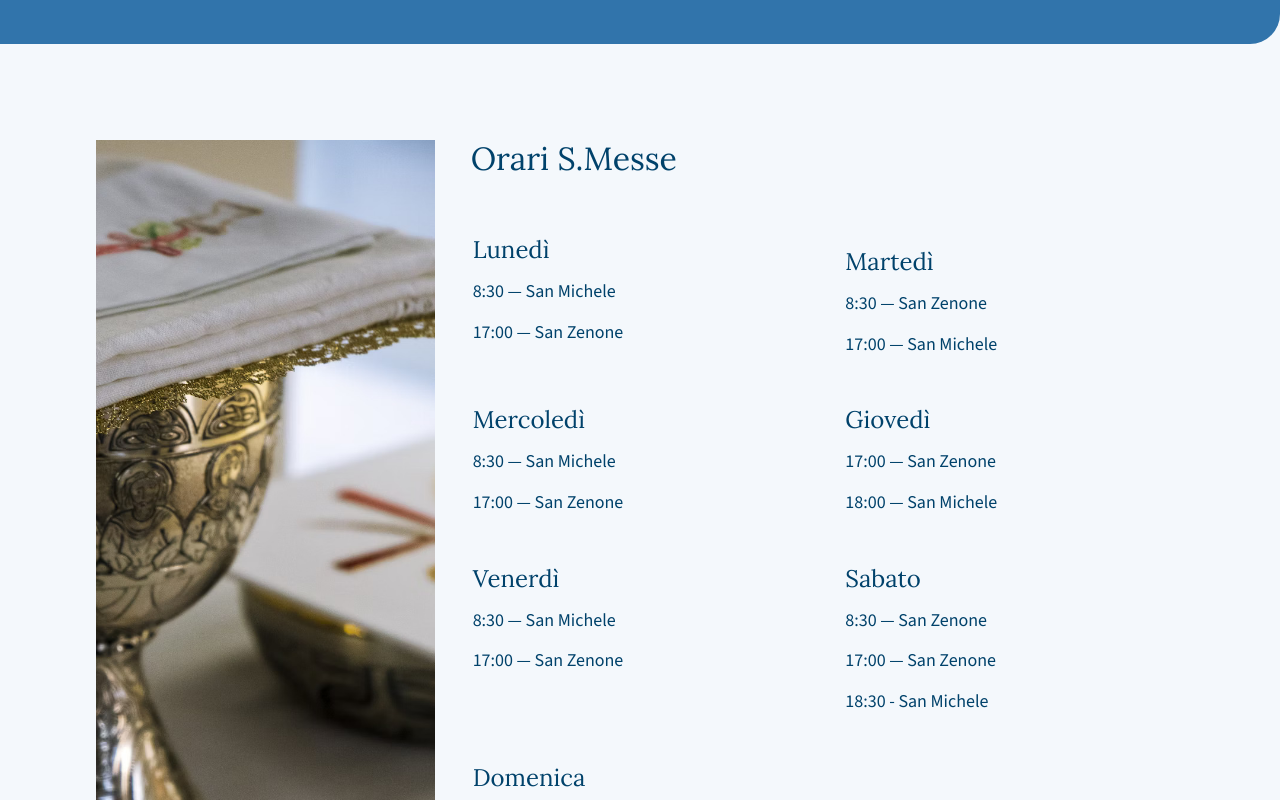
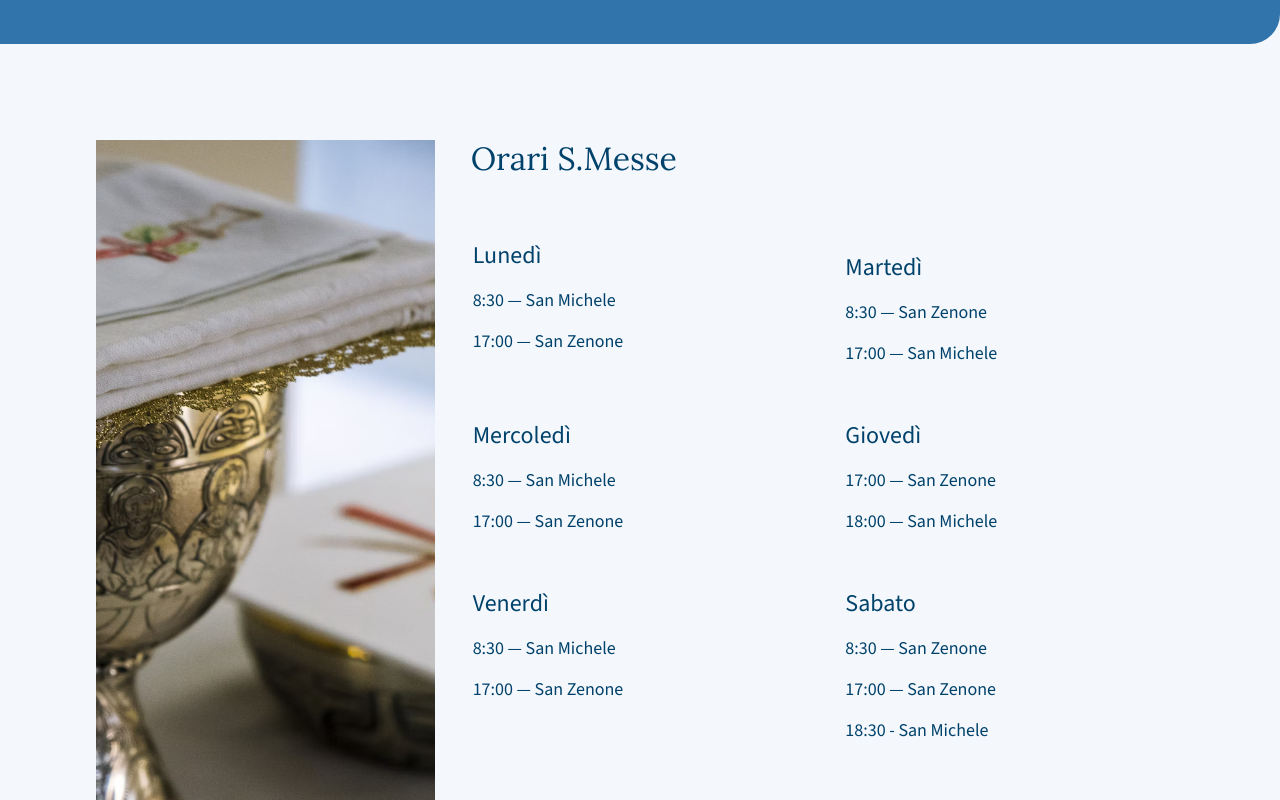
Before and after one commit to ClaudiaCavalleri/parrocchieprevalle, a React (Vite) app: page / in a window 1280 px wide. Shown: the part 3005-3805 px from the top of the page. Built offline with nearby package versions, Linux system fonts and the light colour scheme.

Commit message:
Fix hydration issues

```diff
--- a/src/components/atoms/Text/Text.tsx
+++ b/src/components/atoms/Text/Text.tsx
@@ -3,11 +3,13 @@ import type { FC, HtmlHTMLAttributes } from "react";
 export interface TextProps extends HtmlHTMLAttributes<HTMLOrSVGElement> {
     children?: React.ReactNode;
     className?: string;
+    tag?: React.ElementType;
 }
 
 const Text: FC<TextProps> = ({
     children,
     className,
+    tag: Tag = 'p',
     ...props
 }) => {
     const componentClassName = [
@@ -15,12 +17,12 @@ const Text: FC<TextProps> = ({
     ].join(" ").trim();
 
     return (
-        <p
+        <Tag
             className={componentClassName}
             {...props}
         >
             {children}
-        </p>
+        </Tag>
     )
 }
 
--- a/src/components/molecules/TextRow/TextRow.tsx
+++ b/src/components/molecules/TextRow/TextRow.tsx
@@ -8,8 +8,10 @@ import React from 'react';
 
 export interface TextRowProps extends TitleProps {
     align?: 'text-center' | 'text-left';
+    elTag?: React.ElementType;
     subtitle?: string|React.ReactNode;
     subtitleProps?: TitleProps;
+    tag?: 'tr' | 'div';
     text?: string | React.ReactNode | Array<string | ReactNode>;
     textProps?: TextProps;
 }
@@ -17,8 +19,10 @@ export interface TextRowProps extends TitleProps {
 const TextRow: FC<TextRowProps> = ({
     align = 'text-left',
     className = '',
+    elTag,
     subtitle,
     subtitleProps,
+    tag: Tag = 'div',
     text = '',
     textProps,
 }) => {
@@ -32,12 +36,12 @@ const TextRow: FC<TextRowProps> = ({
     ].join(' ')
 
     return (
-        <div className={wrapperClassName}>
+        <Tag className={wrapperClassName}>
             {
                 hasSubtitle && (
                     <Title
-                        className="mt"
-                        tag='h3'
+                        className="mt h3-td"
+                        tag={Tag === 'tr' ? 'td' : elTag}
                         {...subtitleProps}
                     >
                         {subtitle || subtitleProps?.title}
@@ -52,6 +56,7 @@ const TextRow: FC<TextRowProps> = ({
                             <Text
                                 key={index}
                                 className="mt"
+                                tag={Tag === 'tr' ? 'td' : elTag}
                                 {...textProps}
                             >
                                 {item}
@@ -60,6 +65,7 @@ const TextRow: FC<TextRowProps> = ({
                     ) : (
                         <Text
                             className="mt"
+                            tag={Tag === 'tr' ? 'td' : elTag}
                             {...textProps}
                         >
                             {text}
@@ -68,7 +74,7 @@ const TextRow: FC<TextRowProps> = ({
                 )
             }
 
-        </div>
+        </Tag>
     )
 }
 
--- a/src/components/organisms/Tabs/Tabs.tsx
+++ b/src/components/organisms/Tabs/Tabs.tsx
@@ -17,6 +17,7 @@ const Tab: FC<TabProps> = ({
                 {list.map((item, index) => (
                     <TextRow
                         key={index}
+                        tag="tr"
                         subtitle={item.subtitle}
                         text={item.text}
                         subtitleProps={item.subtitleProps}
--- a/src/index.css
+++ b/src/index.css
@@ -108,7 +108,8 @@ h2 {
   font-size: var(--font-size-2xl);
 }
 
-h3 {
+h3,
+.h3-td {
   font-size: var(--font-size-xl);
 }
 
@@ -118,7 +119,8 @@ h6 {
   font-size: var(--font-size-lg);
 }
 
-p {
+p,
+td {
     font-size: var(--font-size-md);
 }
 
```
